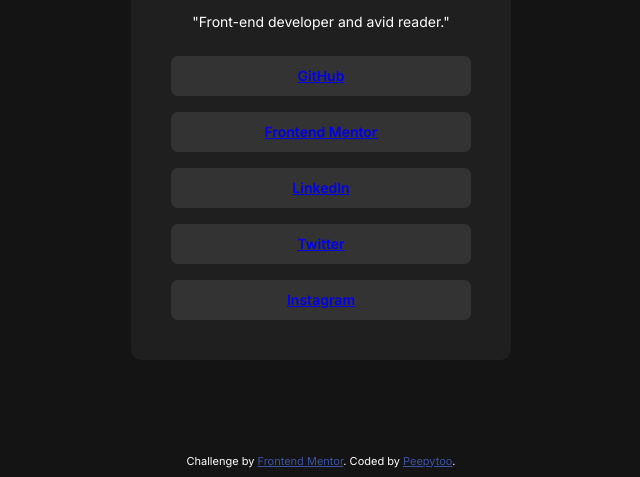
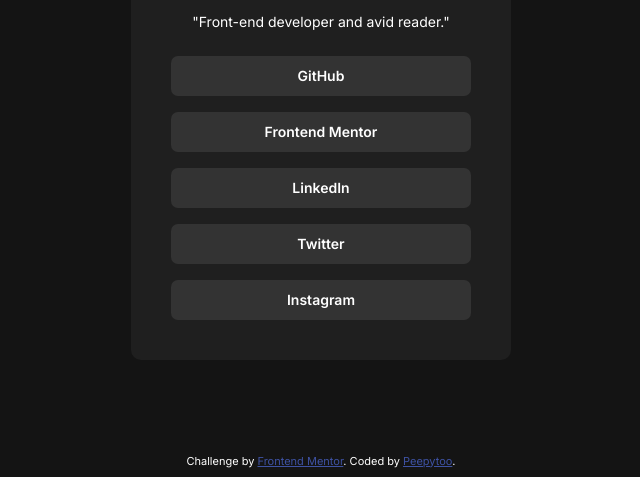
Before and after one commit to Peepytoo/Social-Links-Profile, a plain HTML site: page index.html in a window 1280 px wide. Shown: the part 331-808 px from the top of the page, without its empty margins (319-959 px from the left). Drawn offline with Linux system fonts and the light colour scheme.

Commit message:
Draft (7)
removing underline and color from the links

```diff
--- a/index.html
+++ b/index.html
@@ -24,11 +24,11 @@
   <p class="location">London, United Kingdom</p>
   <p class="description">"Front-end developer and avid reader."</p>
 
-  <a class="box" href="https://github.com/">GitHub</a>
-  <a class="box" href="https://www.frontendmentor.io/home" >Frontend Mentor</a>
-  <a class="box" href="https://www.linkedin.com/?trk=guest_homepage-jobseeker_nav-header-logo">LinkedIn</a>
-  <a class="box" href="https://x.com/?lang=en">Twitter</a>
-  <a class="box" href="https://www.instagram.com/">Instagram</a>
+  <a class="box" href="https://github.com/" target="_blank">GitHub</a>
+  <a class="box" href="https://www.frontendmentor.io/home" target="_blank">Frontend Mentor</a>
+  <a class="box" href="https://www.linkedin.com/?trk=guest_homepage-jobseeker_nav-header-logo" target="_blank">LinkedIn</a>
+  <a class="box" href="https://x.com/?lang=en" target="_blank">Twitter</a>
+  <a class="box" href="https://www.instagram.com/" target="_blank">Instagram</a>
   </main>
 
   <footer class="attribution">
--- a/style.css
+++ b/style.css
@@ -50,11 +50,16 @@ body{
     align-items: center;
     border-radius: 7px;
     font-size: 0.875rem;
+    color: white;
+    text-decoration: none;
 }
 .box:hover{
     background-color: hsl(75, 94%, 57%);
     cursor: pointer;
     color:hsl(0, 0%, 8%);
+}
+.box:visited{
+    color: white;
 }
 .attribution{
     position: absolute;
```
